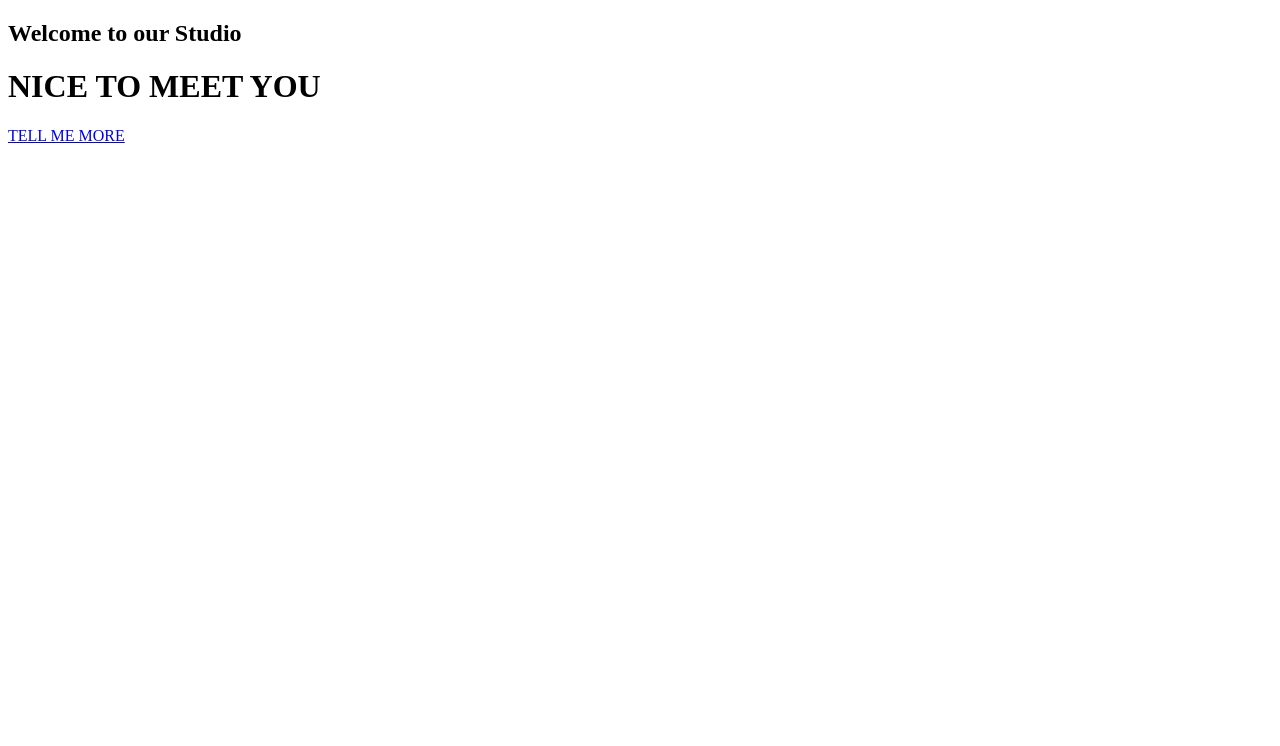
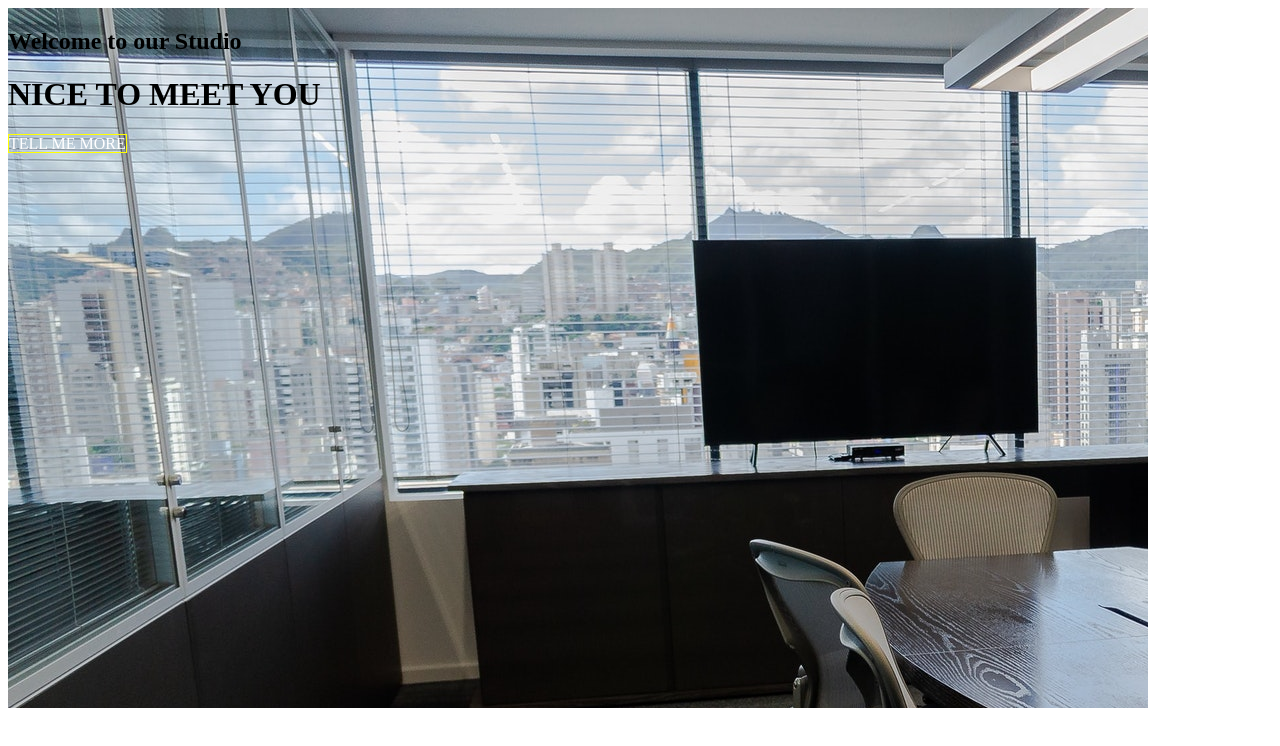
Before and after one commit to DawidWolas/Task-Runner, a website: page index.html in a window 1280 px wide. Drawn offline with Linux system fonts and the light colour scheme; files whose address does not match are found by name; a web font is replaced by a local one.

Commit message:
Add background CSS

```diff
--- a/index.html
+++ b/index.html
@@ -3,17 +3,17 @@
     <head>
        <meta charset="utf-8">
        <title>Zadanie 4</title><link href="http://fonts.cdnfonts.com/css/wisdom-script" rel="stylesheet"><link href="https://fonts.googleapis.com/css2?family=Montserrat:wght@800&display=swap" rel="stylesheet"><link rel="stylesheet" type="text/css" href="//fonts.googleapis.com/css?family=Droid+Serif">
-       <link rel="stylesheet" href="style.scss">
+       <link rel="stylesheet" href="css/style.css">
     </head>
         <body>
             <header class="splash">
                 <div class="splash-inner">
+                    <div class="container">
                     <h2 class="page-title">Welcome to our Studio</h2>
                     <h1 class="page-subtitle">NICE TO MEET YOU</h1>
                     <a href="#" class="btn btn-one">TELL ME MORE</a>
-
+                    </div>
                 </div>
             </header>
-
         </body>
 </html>
--- a/sass/style.scss
+++ b/sass/style.scss
@@ -0,0 +1,20 @@
+.container{
+    width: 1140px;
+}
+.splash{
+   height: 700px;
+   width: 1140px;
+   position: relative;
+   background-image: url(/images/background.jpg);
+
+}
+.splash-inner{
+    position: absolute;
+
+}
+.btn-one{
+    border: 1px solid red;
+    text-decoration: none;
+    color: white;
+    border-color: yellow;
+}
```
Also changed, not shown: css/style.css, images/background.jpg (added), 1 other file.
